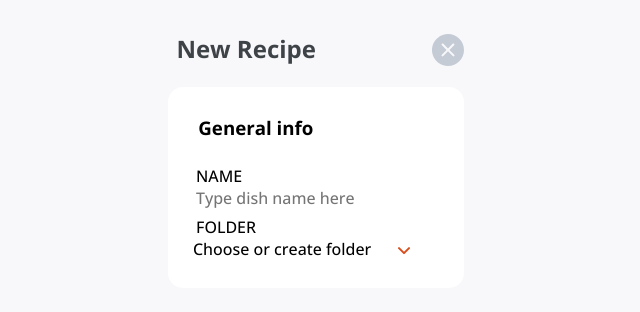
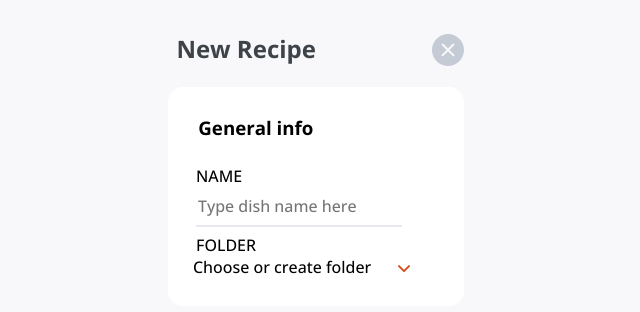
Before and after one commit to Android789515/recipe-site, a Next.js app: page / in a window 1280 px wide. Shown: the top 312 px of the page, without its empty margins (324-964 px from the left). Built offline with nearby package versions, Linux system fonts and the light colour scheme.

Commit message:
Added consistent default styling matching the theme of the design to the generic ControlledInput component.

```diff
--- a/styles/generic-components/forms-and-inputs/ControlledInput.module.scss
+++ b/styles/generic-components/forms-and-inputs/ControlledInput.module.scss
@@ -1,5 +1,10 @@
+@use '../../variables';
 @use '../../mixins';
 
 .input {
   @include mixins.unstyledInput;
+
+  padding: .5em .125em;
+
+  border-bottom: solid variables.$line-color 2px;
 }
--- a/styles/mixins.scss
+++ b/styles/mixins.scss
@@ -11,6 +11,8 @@
 }
 
 @mixin unstyledInput {
+  outline: none;
+
   padding: 0;
   background: none;
   border: none;
```
